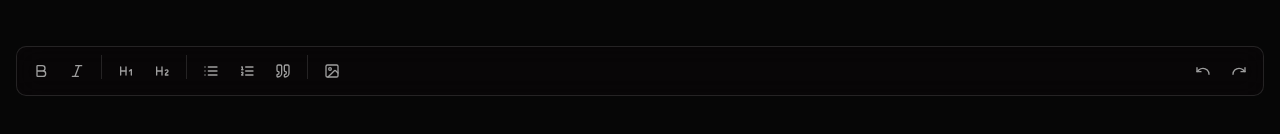
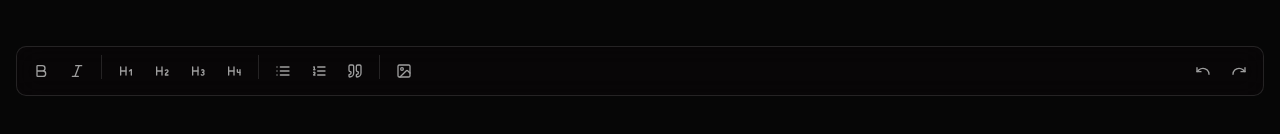
Before and after one commit to vky5/portfolio, a Next.js app: page /admin/editor in a window 1280 px wide. Shown: the part 378-512 px from the top of the page. Built offline with nearby package versions, Linux system fonts and the light colour scheme; sample sign-in values are in the browser's storage.

Commit message:
support for markdown in editor

```diff
--- a/src/components/Admin/Editor.tsx
+++ b/src/components/Admin/Editor.tsx
@@ -25,6 +25,8 @@ import {
   Quote,
   Heading1,
   Heading2,
+  Heading3,
+  Heading4,
   Undo,
   Redo,
   Save,
@@ -578,6 +580,20 @@ export default function Editor() {
                   isActive={editor.isActive("heading", { level: 2 })}
                   icon={<Heading2 className="w-4 h-4" />}
                 />
+                <ToggleBtn
+                  onClick={() =>
+                    editor.chain().focus().toggleHeading({ level: 3 }).run()
+                  }
+                  isActive={editor.isActive("heading", { level: 3 })}
+                  icon={<Heading3 className="w-4 h-4" />}
+                />
+                <ToggleBtn
+                  onClick={() =>
+                    editor.chain().focus().toggleHeading({ level: 4 }).run()
+                  }
+                  isActive={editor.isActive("heading", { level: 4 })}
+                  icon={<Heading4 className="w-4 h-4" />}
+                />
                 <div className="w-px h-6 bg-border mx-1" />
                 <ToggleBtn
                   onClick={() =>
```
